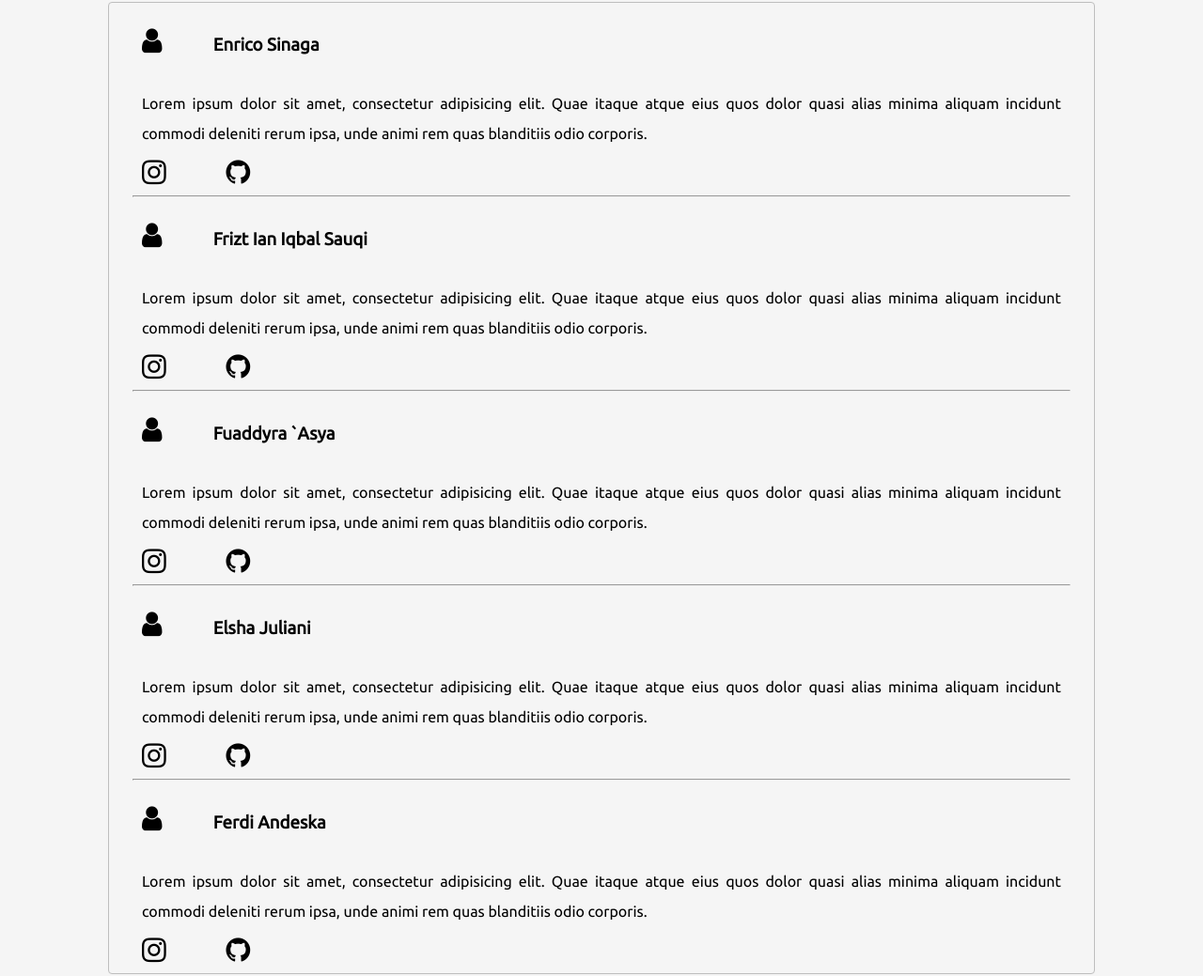
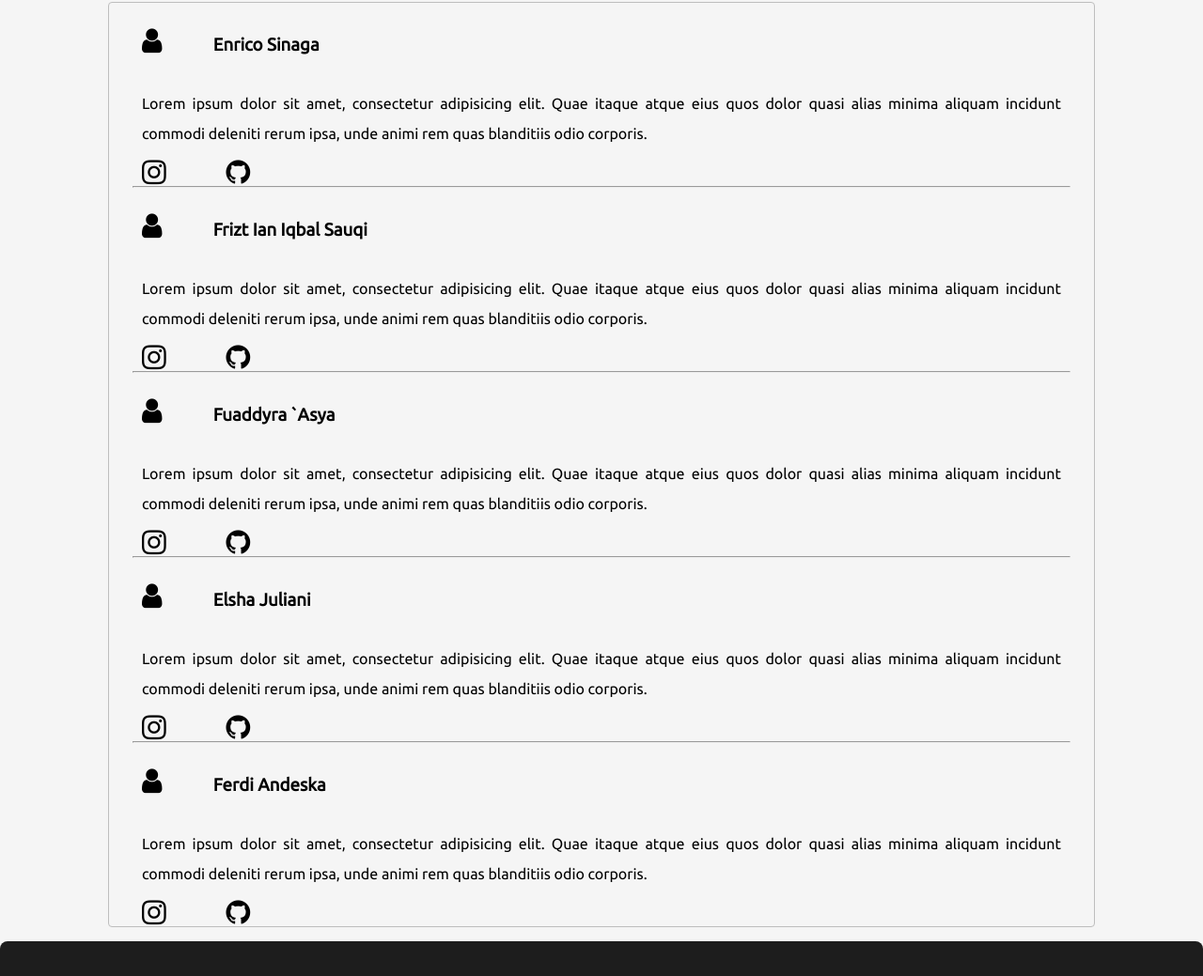
Before and after one commit to brotherdrew20/B27, a plain HTML site: page index.html in a window 1280 px wide. Shown: the part 1018-2057 px from the top of the page at 94% size. Drawn offline with nearby package versions, Linux system fonts and the light colour scheme.

Commit message:
Update stylesheet.css

```diff
--- a/stylesheet.css
+++ b/stylesheet.css
@@ -172,6 +172,10 @@ header .container {
   line-height: 2;
 }
 
+.member-wrapper .member i, .member-wrapper .member a {
+  display: inline;
+}
+
 @media all and (max-width: 849px) {
   .member-wrapper {
     padding: 15px 10px 15px 10px;
```
